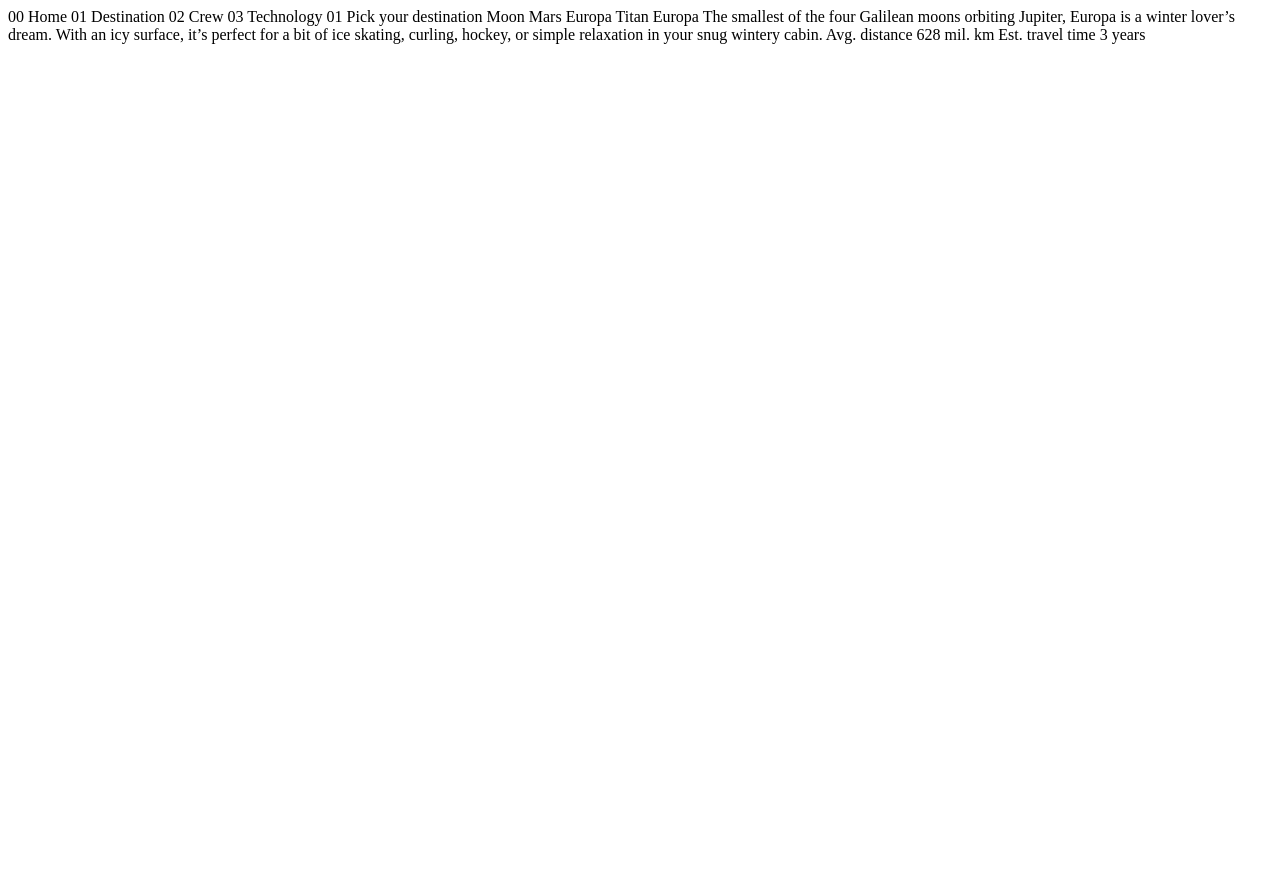
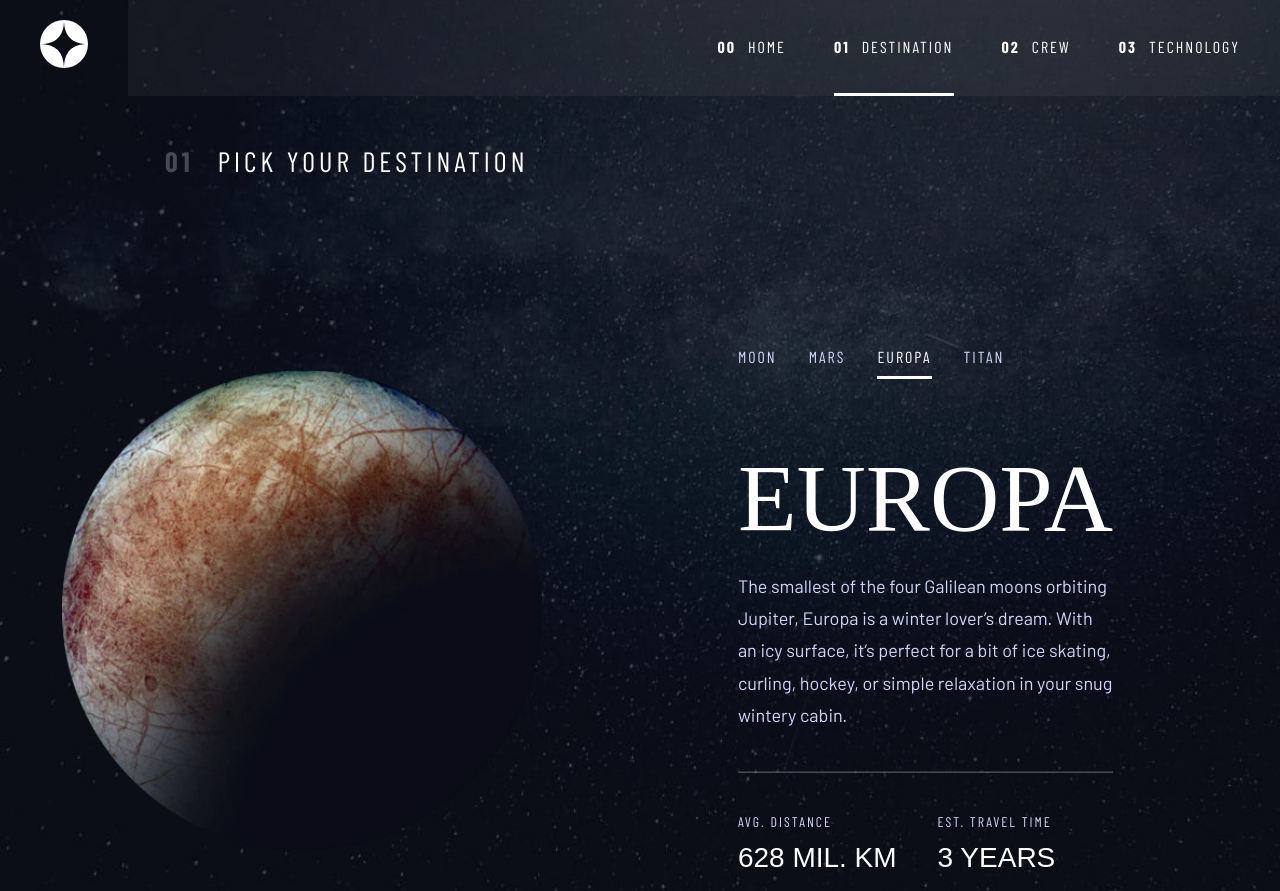
Before and after one commit to vinhle-dev/space-tourism-website-main, a plain HTML site: page starter-code/destination-europa.html in a window 1280 px wide. Shown: the top 891 px of the page. Before the commit the page ends 800 px from the top, so only its background shows below. Drawn offline with nearby package versions, Linux system fonts and the light colour scheme; a web font is replaced by a local one.

Commit message:
Implement europa page

```diff
--- a/starter-code/destination-europa.html
+++ b/starter-code/destination-europa.html
@@ -1,38 +1,135 @@
 <!DOCTYPE html>
 <html lang="en">
-<head>
-  <meta charset="UTF-8">
-  <meta name="viewport" content="width=device-width, initial-scale=1.0">
+  <head>
+    <meta charset="UTF-8" />
+    <meta name="viewport" content="width=device-width, initial-scale=1.0" />
 
-  <link rel="icon" type="image/png" sizes="32x32" href="./assets/favicon-32x32.png">
+    <link
+      rel="icon"
+      type="image/png"
+      sizes="32x32"
+      href="./assets/favicon-32x32.png"
+    />
 
-  <title>Frontend Mentor | Space tourism website</title>
-</head>
-<body>
+    <title>Frontend Mentor | Space tourism website</title>
+    <link rel="preconnect" href="https://fonts.googleapis.com" />
+    <link rel="preconnect" href="https://fonts.gstatic.com" crossorigin />
+    <link
+      href="https://fonts.googleapis.com/css2?family=Barlow&family=Barlow+Condensed:wght@400;700&family=Bellefair&display=swap"
+      rel="stylesheet"
+    />
+    <link rel="stylesheet" href="./css/base.css" />
+    <link rel="stylesheet" href="./css/font.css" />
+    <link rel="stylesheet" href="./css/component.css" />
+    <link rel="stylesheet" href="./css/pages/destination.css" />
+  </head>
+  <body>
+    <header>
+      <nav class="navbar">
+        <div class="navbar__logo">
+          <img
+            class="navbar-logo__image"
+            src="./assets/shared/logo.svg"
+            alt="Logo"
+          />
+          <div class="navbar-logo__line">
+            <div class="navbar__line"></div>
+          </div>
+        </div>
 
-  00 Home
-  01 Destination
-  02 Crew
-  03 Technology
+        <div class="navbar-menu__button--open">
+          <i class="fa-solid fa-bars navbar-menu-button__icon--open"></i>
+        </div>
+        <div class="navbar__menu">
+          <div class="navbar-menu__button--close">
+            <i class="fa-solid fa-xmark navbar-menu-button__icon--close"></i>
+          </div>
+          <ul class="navbar__links">
+            <li>
+              <a class="navbar-link__item" href="index.html">
+                <span class="navbar-link-item__number">00</span>
+                <span>HOME</span>
+              </a>
+            </li>
+            <li>
+              <a class="navbar-link__item active" href="destination-moon.html">
+                <span class="navbar-link-item__number">01</span>
+                <span>DESTINATION</span>
+              </a>
+            </li>
+            <li>
+              <a class="navbar-link__item" href="crew-commander.html">
+                <span class="navbar-link-item__number">02</span>
+                <span>CREW</span>
+              </a>
+            </li>
+            <li>
+              <a class="navbar-link__item" href="technology-vehicle.html">
+                <span class="navbar-link-item__number">03</span>
+                <span>TECHNOLOGY</span>
+              </a>
+            </li>
+          </ul>
+        </div>
+      </nav>
+    </header>
 
-  01 Pick your destination
+    <main class="destination">
+      <p class="destination__title">
+        <span class="destination-title__number">01</span>
+        <span>PICK YOUR DESTINATION</span>
+      </p>
+      <div class="destination__planet">
+        <div class="planet__image planet-image__europa"></div>
 
-  Moon
-  Mars
-  Europa
-  Titan
+        <div class="planet__info">
+          <ul class="info__links">
+            <li>
+              <a class="info-links__item" href="index.html">
+                <span>MOON</span>
+              </a>
+            </li>
+            <li>
+              <a class="info-links__item" href="destination-mars.html">
+                <span>MARS</span>
+              </a>
+            </li>
+            <li>
+              <a class="info-links__item active" href="#">
+                <span>EUROPA</span>
+              </a>
+            </li>
+            <li>
+              <a class="info-links__item" href="destination-titan.html">
+                <span>TITAN</span>
+              </a>
+            </li>
+          </ul>
 
-  Europa
+          <div class="info__description">
+            <div class="description__name">EUROPA</div>
+            <div class="description__text">
+              The smallest of the four Galilean moons orbiting Jupiter, Europa
+              is a winter lover’s dream. With an icy surface, it’s perfect for a
+              bit of ice skating, curling, hockey, or simple relaxation in your
+              snug wintery cabin.
+            </div>
+          </div>
 
-  The smallest of the four Galilean moons orbiting Jupiter, Europa is a
-  winter lover’s dream. With an icy surface, it’s perfect for a bit of
-  ice skating, curling, hockey, or simple relaxation in your snug
-  wintery cabin.
+          <hr class="info__line" />
 
-  Avg. distance
-  628 mil. km
-
-  Est. travel time
-  3 years
-</body>
+          <div class="info__meta">
+            <div class="meta__item">
+              <div class="meta-item__title">AVG. DISTANCE</div>
+              <div class="meta-item__text">628 MIL. KM</div>
+            </div>
+            <div class="meta__item">
+              <div class="meta-item__title">EST. TRAVEL TIME</div>
+              <div class="meta-item__text">3 YEARS</div>
+            </div>
+          </div>
+        </div>
+      </div>
+    </main>
+  </body>
 </html>
```
Also changed, not shown: starter-code/destination-mars.html (+2 -2 lines).
